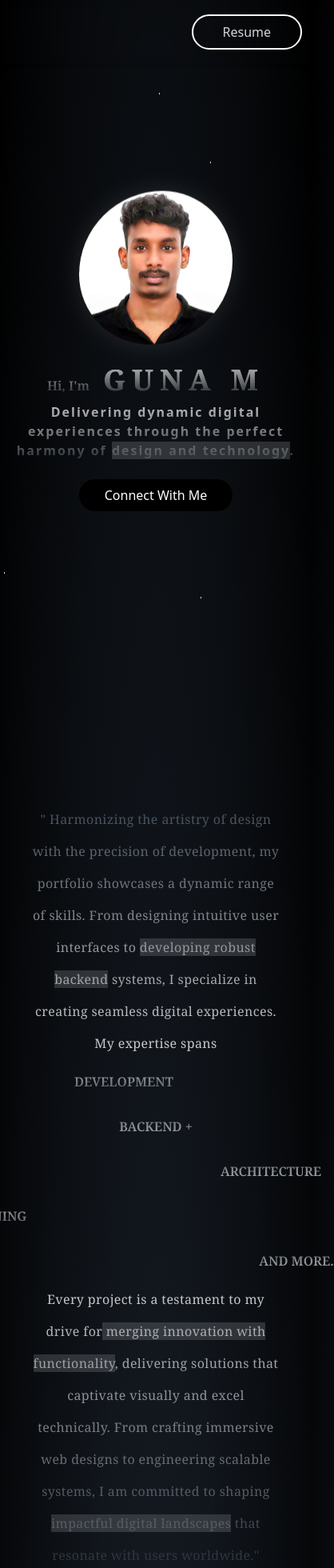
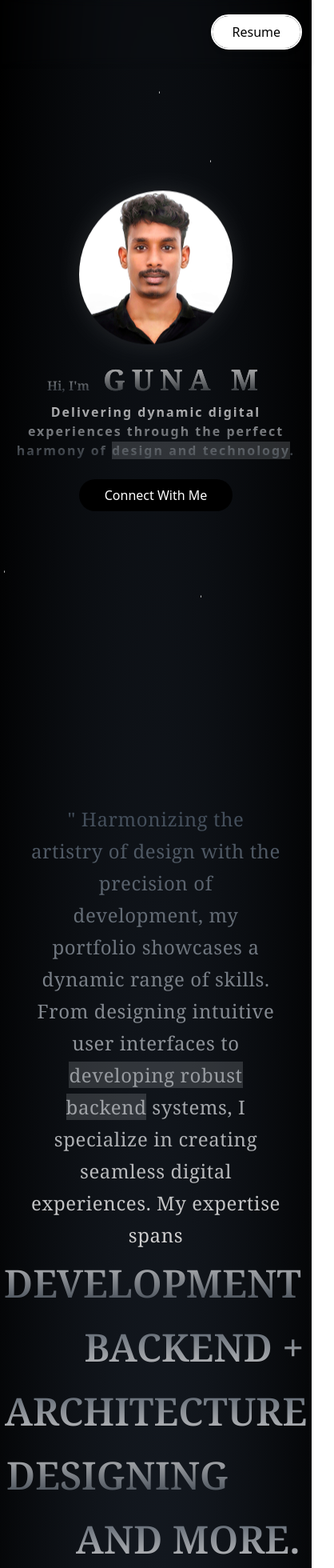
Before and after one commit to gunaasin/gunaportfoloioreact, a React (Create React App) app: page / in a window 390 px wide. Shown: the top 1960 px of the page at 80% size, 418 px wide, since content can reach past the window. Built offline with nearby package versions, Linux system fonts and the light colour scheme.

Commit message:
auto-blur-4

```diff
--- a/src/component/About.jsx
+++ b/src/component/About.jsx
@@ -12,18 +12,18 @@ export const About = () => {
   return (
     <div className="flex flex-col w-screen items-center justify-center my-40">
 
-        <p className=" autoBlur leading-10 md:text-6xl md:font-semibold sm:text-sm  w-4/5 text-center  tracking-wide  font-tsan project-text-start pg-text-span" >
+        <p className=" autoBlur leading-10 text-2xl md:text-6xl md:font-semibold sm:text  w-4/5 text-center  tracking-wide  font-tsan project-text-start pg-text-span" >
             {/* <TextGenerateEffect words={words} /> */}
             " Harmonizing the artistry of design with the precision of development, my portfolio showcases a dynamic range of skills. From designing intuitive user interfaces to <span className="pg-text-span">developing robust backend</span> systems, I specialize in creating seamless digital experiences. My expertise spans
         </p>
-        <ul className=" list-none md:text-9xl sm:text-2xl uppercase font-semibold w-full flex flex-col justify-center items-center  font-tsan">
-          <li className="project-text-end py-4 relative right-10 autoBlur  ">Development </li>
-          <li className="project-text-start py-4 relative  autoBlur">Backend +</li>
-          <li className="project-text-start py-4 relative left-36 autoBlur">Architecture</li>
-          <li className=" project-text-end py-4 relative right-52 autoBlur">Designing </li>
-          <li className=" project-text-start py-4 relative left-44 autoBlur">And More.</li>
+        <ul className=" list-none text-5xl  md:text-9xl  uppercase font-semibold w-full flex flex-col justify-center items-center  font-tsan">
+          <li className="project-text-end py-4 relative md:right-10  right-1 autoBlur  ">Development </li>
+          <li className="project-text-start py-4 relative md:left-0 left-12 autoBlur">Backend +</li>
+          <li className="project-text-start py-4 relative md:left-36  autoBlur">Architecture</li>
+          <li className=" project-text-end py-4 relative md:right-52 right-12 autoBlur">Designing </li>
+          <li className=" project-text-start py-4 relative md:left-44 left-10 autoBlur">And More.</li>
         </ul>
-        <p className="autoBlur md:text-5xl md:font-semibold sm:text-sm  w-4/5 text-center text-slate-200 tracking-wide leading-10 font-tsan project-text-end pg-text-span" >
+        <p className="autoBlur leading-10 text-2xl md:text-5xl  md:font-semibold  w-4/5 text-center text-slate-200 tracking-wide  font-tsan project-text-end pg-text-span" >
             {/* <TextGenerateEffect words={words} /> */}
             Every project is a testament to my drive for<span className="pg-text-span"> merging innovation with functionality</span>, delivering solutions that captivate visually and excel technically. From crafting immersive web designs to engineering scalable systems, I am committed to shaping <span className="pg-text-span">impactful digital landscapes</span> that resonate with users worldwide."
             {/* Every project is a testament to my commitment to merging innovation with functionality, delivering solutions that are as visually engaging as they are technically sound. Whether it's crafting immersive web designs or engineering scalable systems, I am dedicated to shaping digital landscapes that leave a lasting impact on users worldwide." */}
--- a/src/component/Navbar.jsx
+++ b/src/component/Navbar.jsx
@@ -2,11 +2,11 @@ import resume from '../assets/project/Guna-Resume.pdf';
 export const Navbar = () => {
   return (
     <div className=" nav  backdrop-blur-sm w-screen fixed  h-20 top-0 left-0 right-0 bg-[rgba(255, 255, 255, 0)]  z-50 text-end pr-24 max-sm:pr-3 flex items-end flex-col justify-center">
-      <a  href={resume} class="relative inline-flex items-center justify-center p-3 px-6 py-2 overflow-hidden font-medium text-indigo-600 transition duration-300 ease-out border-2 border-white rounded-full shadow-md group">
-        <span class="absolute inset-0 flex items-center justify-center w-full h-full text-black duration-300 -translate-x-full bg-white group-hover:translate-x-0 ease">
+      <a  href={resume} class="relative inline-flex items-center justify-center p-3 px-3 py-2 overflow-hidden font-medium  transition duration-300 ease-out border-2 border-white rounded-full shadow-md group">
+        <span class="absolute inset-0 flex items-center justify-center w-full h-full text-white duration-300 -translate-x-full bg-black group-hover:translate-x-0 ease">
           <svg class="w-6 h-6" fill="none" stroke="currentColor" viewBox="0 0 24 24" xmlns="http://www.w3.org/2000/svg"><path stroke-linecap="round" stroke-linejoin="round" stroke-width="2" d="M14 5l7 7m0 0l-7 7m7-7H3"></path></svg>
         </span>
-        <span class="absolute flex items-center justify-center w-full h-full text-gray-300 transition-all duration-300 transform group-hover:translate-x-full ease">Resume</span>
+        <span class="absolute flex items-center justify-center w-full h-full text-black bg-white transition-all duration-300 transform group-hover:translate-x-full ease">Resume</span>
         <span class="relative invisible">Button Text</span>
       </a>
       {/* <a href={resume} className="text-center hover:bg-[rgba(237,236,236,0.94)] px-8 py-2 max-sm:px-4 max-sm:py-[5.5px]  bg-[#fffdfd] rounded-full text-black font-mediam transition duration-200 ease-linear">Resume &nbsp;<i class="fa-solid fa-arrow-right-long"></i> </a> */}
```
